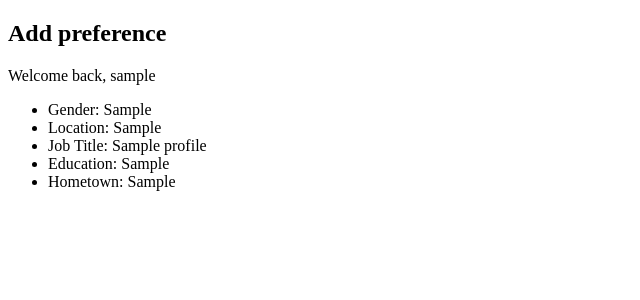
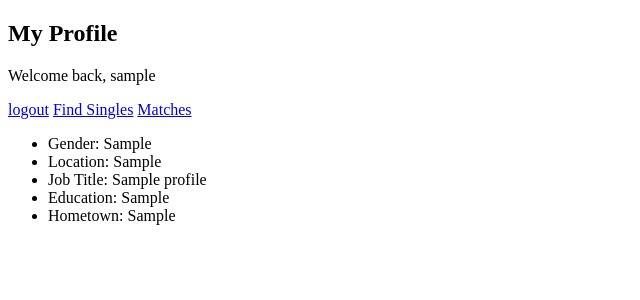
Before and after one commit to jcylok/okstupid, a Django app: page /profile/ in a window 1280 px wide. Shown: the part 98-398 px from the top of the page, without its empty margins (0-640 px from the left). Run offline with Django 3.2, Linux system fonts and the light colour scheme; a user stored in the database is signed in; tables that the repository leaves empty hold one stand-in row (values such as "Sample post").

Commit message:
fixed profile edit

```diff
--- a/okstupid/templates/profile.html
+++ b/okstupid/templates/profile.html
@@ -3,10 +3,15 @@
 {% block content %}
 
 <section class="form-section">
-    <h1>Add preference</h1>
+
+    <h1>My Profile</h1>
+    <p>Welcome back, {{ profile.nickname }}</p>
     {% if profile.user_id.id == user.id %}
+    <a href="{}">logout</a>
+    <a href="/findsingles">Find Singles</a>
+    <a href="/matches">Matches</a>
     <!-- {{ profile.user_id.username }} -->
-    Welcome back, {{ profile.nickname }}
+
     <ul>
       <li> Gender: {{ profile.gender}}</li>
       <li> Location: {{ profile.location}}</li>
--- a/okstupid/views.py
+++ b/okstupid/views.py
@@ -27,5 +27,5 @@ def profile_edit(request):
             return redirect('profile')
     else:
         form = ProfileForm(instance=profile)
-    context = {'form': form, 'header': f"Edit profile: {profile.nickname}"}
+    context = {'profile': profile, 'form': form, 'header': f"Edit profile: {profile.nickname}"}
     return render(request, 'profile_form.html', context)
```
Also changed, not shown: accounts/views.py (+13 -17 lines), okstupid/templates/profile_form.html (+6 -5 lines).
